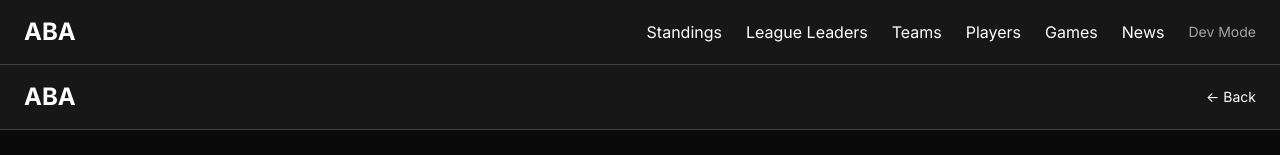
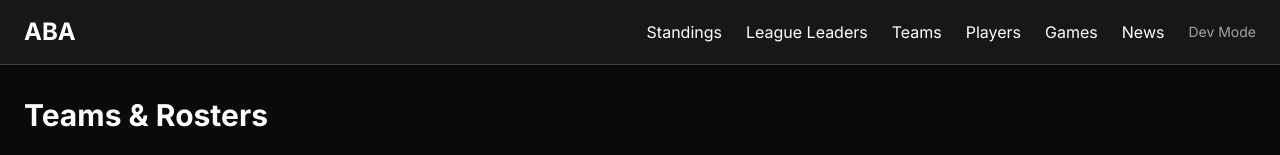
Before and after one commit to TheActualGYT/aba-league, a Next.js app in the folder league-site/: page /teams in a window 1280 px wide. Shown: the top 155 px of the page. Built offline with nearby package versions, Linux system fonts and the light colour scheme; no server answers; the database is empty.

Commit message:
Remove nav from teams page

```diff
--- a/league-site/src/app/teams/page.tsx
+++ b/league-site/src/app/teams/page.tsx
@@ -12,13 +12,6 @@ export default async function TeamsPage() {
   const teams = sorted.map((team, i) => ({ ...team, overallRank: i + 1 }));
 
   return (
-    <div className="min-h-screen">
-      <nav className="bg-neutral-900 border-b border-neutral-700 px-6 py-4">
-        <div className="max-w-7xl mx-auto flex justify-between items-center">
-          <Link href="/" className="text-2xl font-bold text-white">ABA</Link>
-          <Link href="/" className="text-sm hover:text-neutral-300">← Back</Link>
-        </div>
-      </nav>
     <main className="max-w-7xl mx-auto px-6 py-8">
       <h2 className="text-3xl font-bold mb-6 text-white">Teams & Rosters</h2>
       <TeamForm />
@@ -58,6 +51,5 @@ export default async function TeamsPage() {
         ))}
       </div>
     </main>
-    </div>
   );
 }
```
Lines whose indentation alone changed are shown as unchanged.
